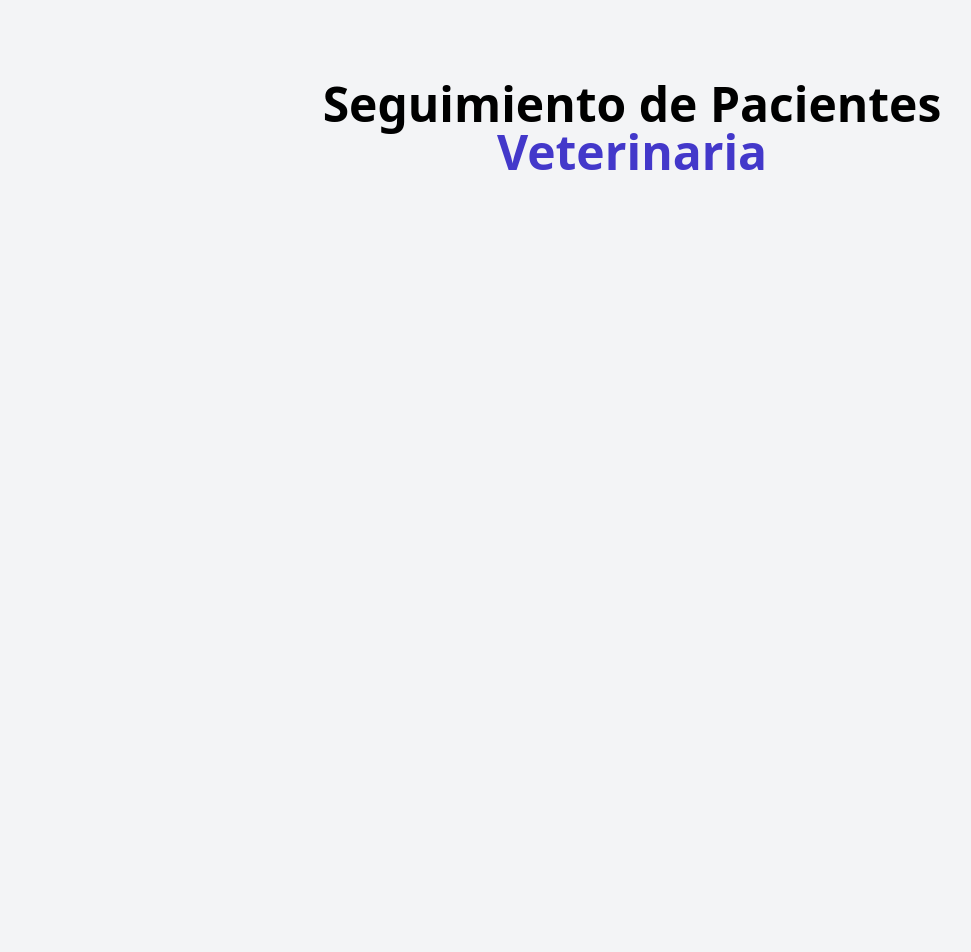
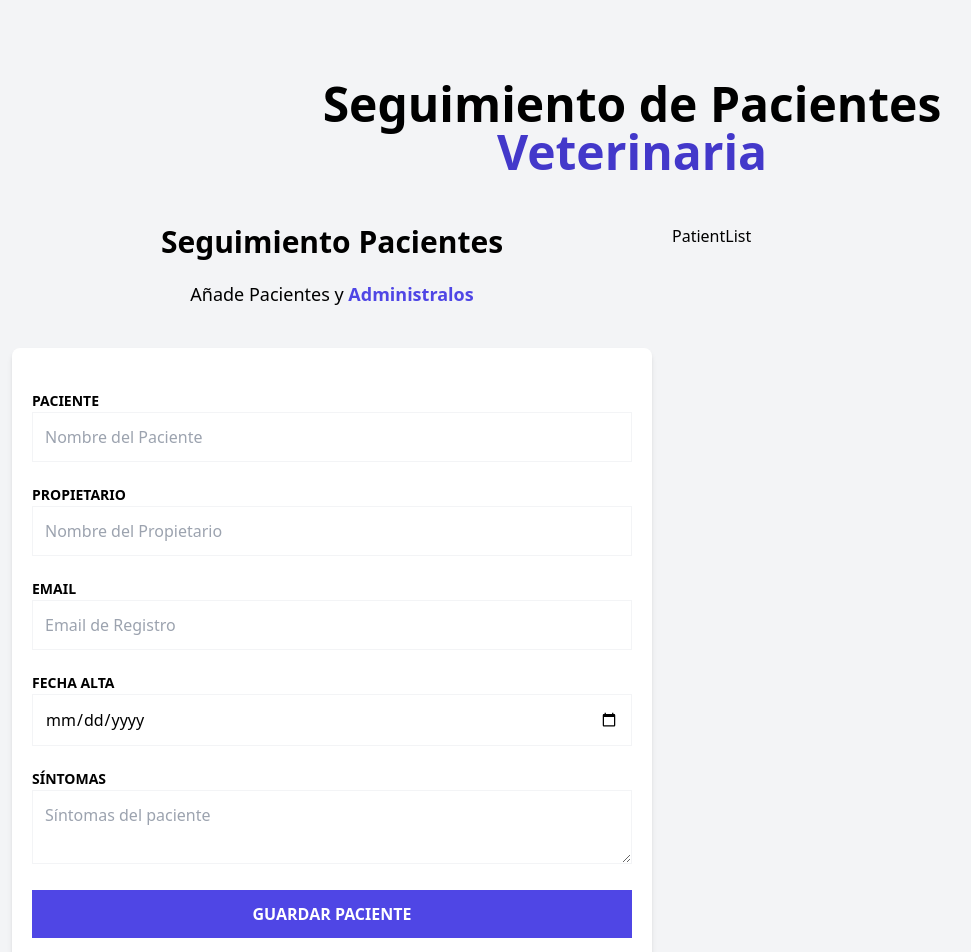
Before and after one commit to Agusme/veterinaria-pacientes, a React (Vite) app in the folder pacientes-zustand/: page / in a window 1280 px wide. Shown: the top 952 px of the page, without its empty margins (8-979 px from the left). Before the commit the page ends 880 px from the top, so only its background shows below. Built offline with nearby package versions, Linux system fonts and the light colour scheme.

Commit message:
agregamos formulario y validaciones usando react-hook-form

```diff
--- a/pacientes-zustand/package.json
+++ b/pacientes-zustand/package.json
@@ -11,7 +11,8 @@
   },
   "dependencies": {
     "react": "^19.0.0",
-    "react-dom": "^19.0.0"
+    "react-dom": "^19.0.0",
+    "react-hook-form": "^7.55.0"
   },
   "devDependencies": {
     "@eslint/js": "^9.21.0",
--- a/pacientes-zustand/src/App.tsx
+++ b/pacientes-zustand/src/App.tsx
@@ -1,4 +1,5 @@
-
+import PacientForm from "./components/PacientForm"
+import PacientList from "./components/PatientList"
 function App() {
 
   return (
@@ -6,7 +7,8 @@ function App() {
       <div className="container mx-auto mt-20">
         <h1 className="font-black text-5xl text-center md:w-2/3 md:mx-auto">Seguimiento de Pacientes <span className="text-indigo-700">Veterinaria</span> </h1>
         <div className="mt-12 md:flex">
-
+          <PacientForm />
+          <PacientList/>
         </div>
 
       </div>
--- /dev/null
+++ b/pacientes-zustand/src/components/Error.tsx
@@ -0,0 +1,6 @@
+
+export default function Error({children}:{children:React.ReactNode} ) {
+  return (
+    <p className="text-center my-4 bg-red-600 text-white font-bold p-3 uppercase text-sm">{children}</p>
+  )
+}
--- /dev/null
+++ b/pacientes-zustand/src/components/PacientForm.tsx
@@ -0,0 +1,98 @@
+import { useForm } from "react-hook-form"
+import Error from "./Error"
+import { DraftPatient } from "../types"
+
+export default function PacientForm() {
+
+  const { register, handleSubmit, formState: { errors } } = useForm<DraftPatient>()
+
+  const registerPatient = (data: DraftPatient) => {
+    console.log(data)
+  }
+
+  return (
+    <div className="md:w-1/2 lg:w-1/2 mx-5">
+      <h2 className="font-black text-3xl text-center">Seguimiento Pacientes</h2>
+      <p className="text-lg mt-5 text-center mb-10">Añade Pacientes y <span className="text-indigo-600 font-bold">Administralos</span></p>
+      <form className="bg-white shadow-md rounded-lg py-10 px-5 mb-10" noValidate onSubmit={handleSubmit(registerPatient)}
+      >
+        <div className="mb-5">
+          <label htmlFor="name" className="text-sm uppercase font-bold">Paciente</label>
+          <input type="text" id="name" placeholder="Nombre del Paciente" className="w-full p-3 border border-gray-100" {...register('name', {
+            required: 'El nombre del paciente es obligatorio',
+            /*             maxLength: {value:8, message:'Máximo 8 Caracteres'} */
+          })} />
+          {errors.name && (
+            <Error>
+              {errors.name?.message}
+
+            </Error>
+          )}
+
+        </div>
+        <div className="mb-5">
+          <label htmlFor="caretaker" className="text-sm uppercase font-bold">Propietario</label>
+          <input type="text" id="caretaker" placeholder="Nombre del Propietario" className="w-full p-3 border border-gray-100"
+            {...register('caretaker', { required: 'El propietario es obligatorio' })} />
+          {errors.name && (
+            <Error>
+              {errors.caretaker?.message}
+            </Error>
+          )}
+        </div>
+        <div className="mb-5">
+          <label htmlFor="email" className="text-sm uppercase font-bold">Email</label>
+          <input type="email" id="email" placeholder="Email de Registro" className="w-full p-3 border border-gray-100"
+            {...register('email', {
+              required: "El Email es obligatorio",
+              pattern: {
+                value: /^[A-Z0-9._%+-]+@[A-Z0-9.-]+\.[A-Z]{2,}$/i,
+
+                message: 'Email no válido'
+              }
+            })}
+          />
+          {errors.email && (
+            <Error>
+              {errors.email?.message}
+            </Error>
+          )}
+        </div>
+        <div className="mb-5">
+          <label htmlFor="date" className="text-sm uppercase font-bold">Fecha Alta</label>
+          <input type="date" id="date" className="w-full p-3 border border-gray-100"
+          {...register('date',{
+            required:'La fecha de alta es obligatoria'
+          })} />
+
+          {errors.date && (
+            <Error>
+              {errors.date?.message}
+            </Error>
+          )}
+        </div>
+        <div className="mb-5">
+          <label htmlFor="symptoms" className="text-sm uppercase font-bold">Síntomas</label>
+          <textarea
+            id="symptoms"
+            className="w-full p-3  border border-gray-100"
+            placeholder="Síntomas del paciente"
+         {...register('symptoms',{
+          required:'Los síntomas son obligatorios'
+         })}
+         />
+         {errors.symptoms && (
+          <Error>
+            {errors.symptoms?.message}
+          </Error>
+         )}
+        </div>
+        <input
+          type="submit"
+          className="bg-indigo-600 w-full p-3 text-white uppercase font-bold hover:bg-indigo-700 cursor-pointer transition-colors"
+          value='Guardar Paciente'
+        />
+      </form>
+    </div>
+  )
+}
--- /dev/null
+++ b/pacientes-zustand/src/components/PatientList.tsx
@@ -0,0 +1,6 @@
+
+export default function PatientList() {
+  return (
+    <div>PatientList</div>
+  )
+}
--- /dev/null
+++ b/pacientes-zustand/src/types/index.ts
@@ -0,0 +1,10 @@
+export type Pacient ={
+id:string
+name: string
+caretaker:string
+email: string
+date: Date
+symptoms: string
+}
+
+export type DraftPatient =Omit<Pacient, 'id'>
```
Also changed, not shown: 1 other file (tests, documents, lock files or other folders).
